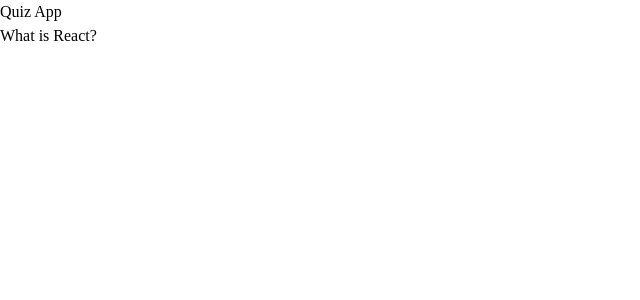
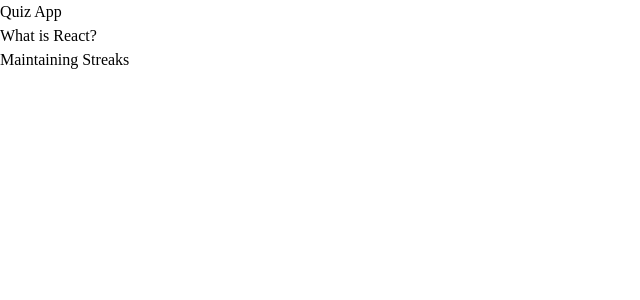
Before and after one commit to AbhayDeveloperr/Quiz-App, a React (Vite) app in the folder Quiz-App/: page / in a window 1280 px wide. Shown: the top 300 px of the page, without its empty margins (0-640 px from the left). Built offline with nearby package versions, Linux system fonts and the light colour scheme.

Commit message:
Streak Maintain

```diff
--- a/Quiz-App/src/App.jsx
+++ b/Quiz-App/src/App.jsx
@@ -12,6 +12,7 @@
       <h2>
         {datas[currentQue].question}
       </h2>
+      <h1>Maintaining Streaks</h1>
     </div>
   )
 }
```
